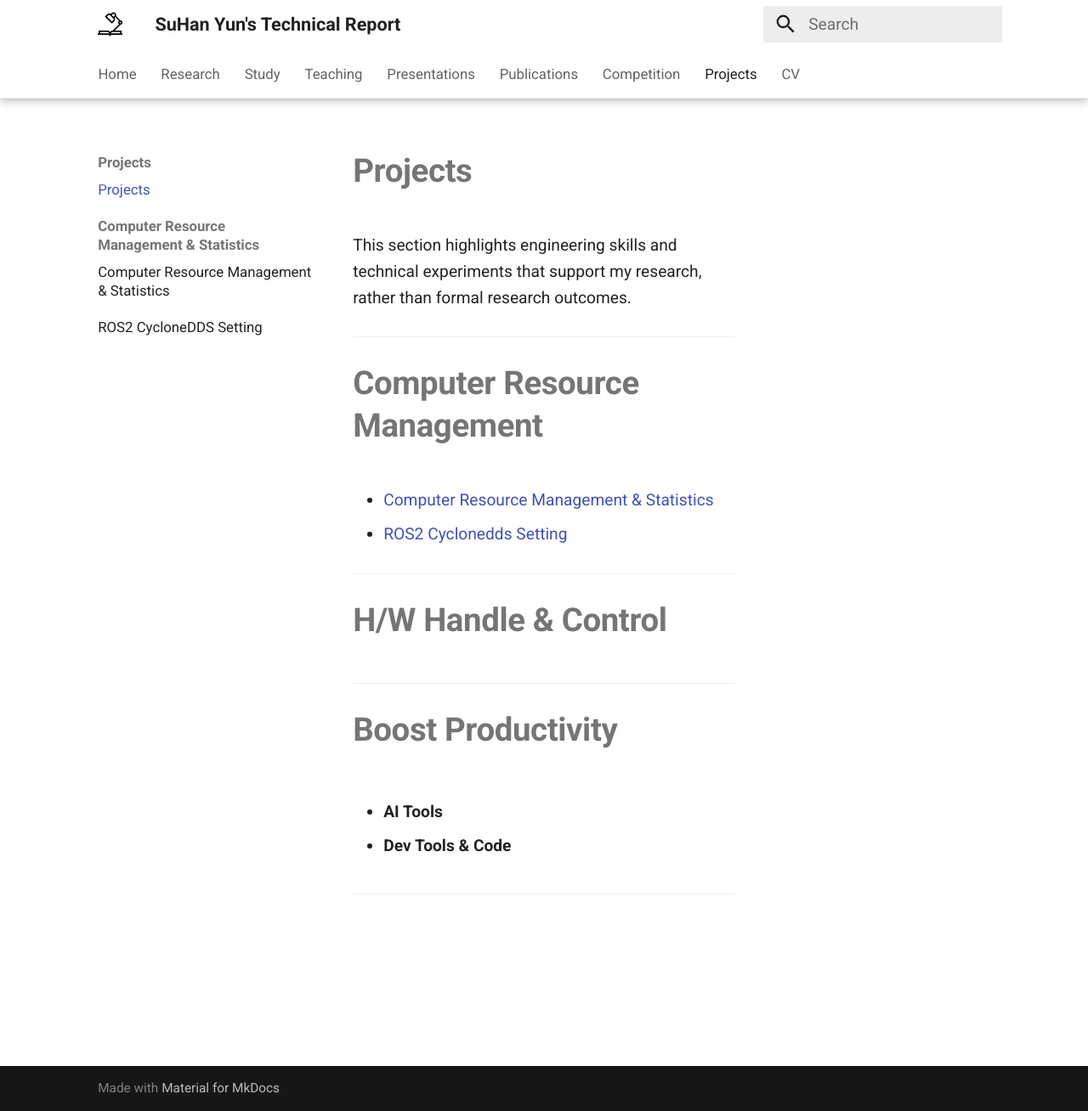
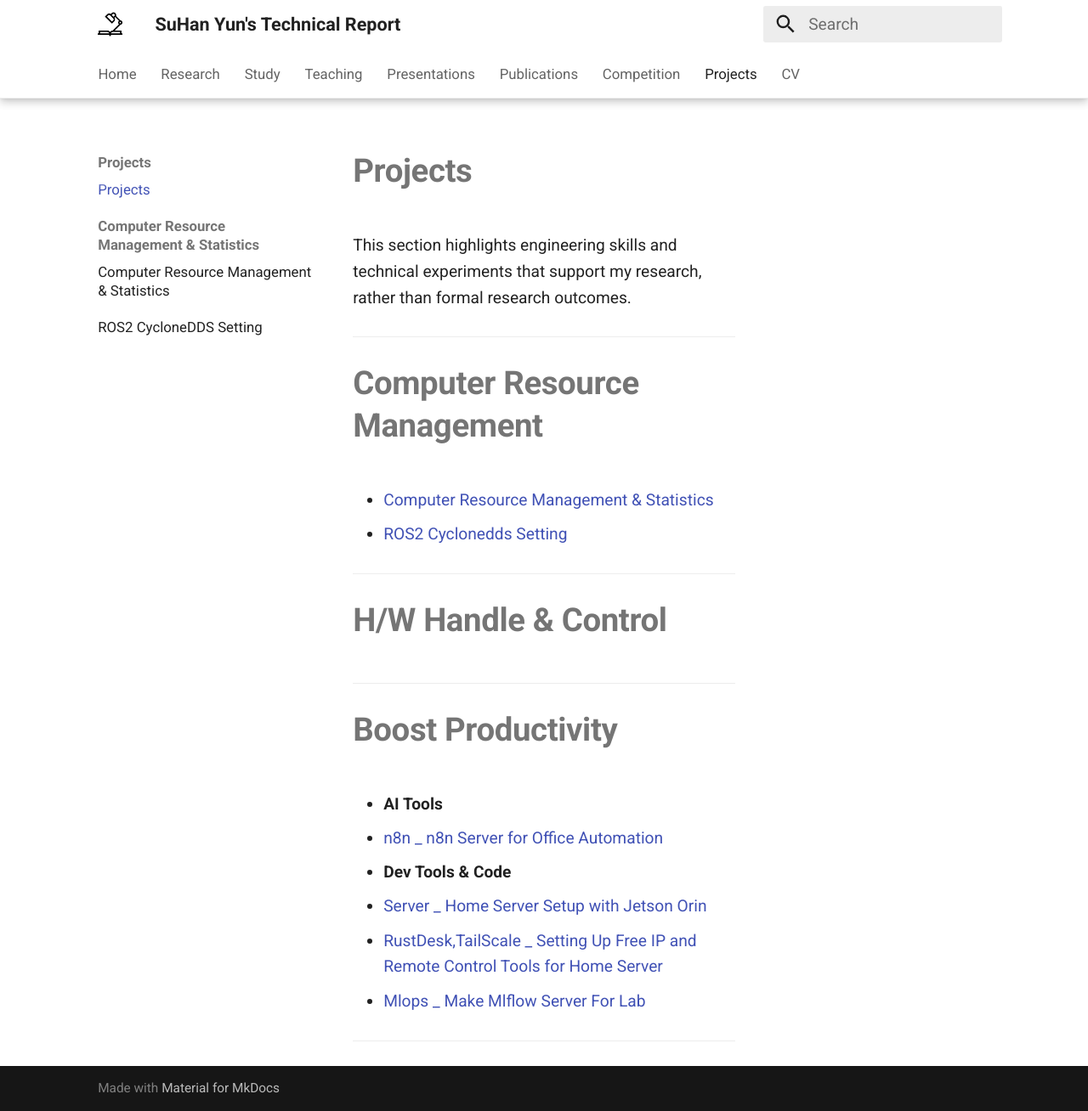
Before and after one commit to YSH-research/YSH-research.github.io, an MkDocs documentation site: the page built from docs/Project/projects.md, in a window 1280 px wide and 1308 px high. Shown: the whole window at 85% size. Built offline with MkDocs 1.6.1 and Material for MkDocs 9.7.7, drawn with Linux system fonts in a browser that asks for light colours.

Commit message:
Changed _ projects.md

```diff
--- a/docs/Project/projects.md
+++ b/docs/Project/projects.md
@@ -18,7 +18,11 @@ This section highlights engineering skills and technical experiments that suppor
 # **Boost Productivity**
 
 - **AI Tools**
+  - [n8n _ n8n Server for Office Automation]()
 
 - **Dev Tools & Code**
+  - [Server _ Home Server Setup with Jetson Orin]()
+  - [RustDesk,TailScale _ Setting Up Free IP and Remote Control Tools for Home Server]()
+  - [Mlops _ Make Mlflow Server For Lab]()
 
 ---
```
